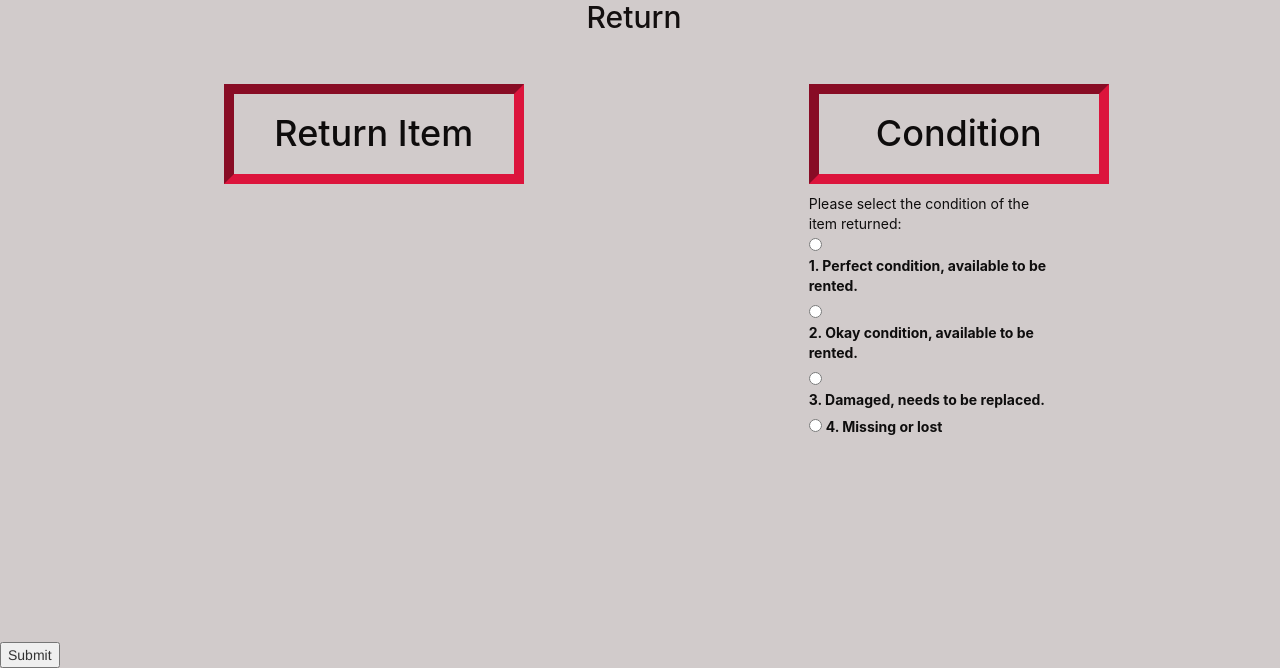
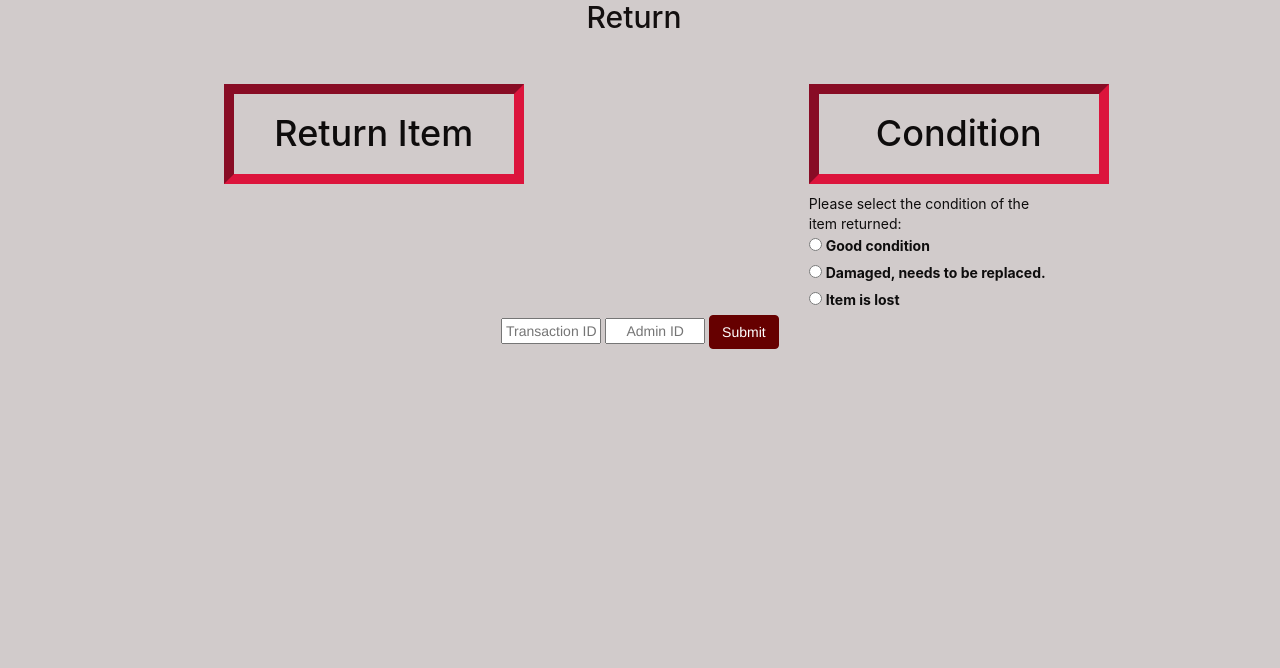
Before and after one commit to gpkeylor/CCSInventory, a PHP site: page /transaction.html in a window 1280 px wide. Shown: the part 669-1337 px from the top of the page. After the commit the page ends 1018 px from the top, so only its background shows below. Run offline with PHP 8.4, Linux system fonts and the light colour scheme.

Commit message:
first push

```diff
--- a/Client/resources/css/transaction.css
+++ b/Client/resources/css/transaction.css
@@ -165,6 +165,16 @@ li a
     font-family: -apple-system, BlinkMacSystemFont, "Segoe UI", Roboto, Helvetica, Arial, sans-serif, "Apple Color Emoji", "Segoe UI Emoji", "Segoe UI Symbol";
     text-align: center;
   }
+  #empTransactions
+  {
+    margin-top: 60px;
+  }
+
+  .center-block {
+    display: block;
+    margin-right: auto;
+    margin-left: auto;
+  }
 
   .col-xs-6{
 
@@ -189,7 +199,7 @@ li a
 .table-bordered{
     width:40%;
     background-color: white;
-    margin-top: 10px;
+    margin-top: -50px;
     margin-left: 20px;
 }
 
@@ -198,4 +208,10 @@ li a
     color: white;
     text-align: left;
     white-space: nowrap;
+    margin-top: -100px;
 }
+
+#col1
+{
+    margin-bottom: -50px;
+}
--- a/Client/resources/scripts/transaction.js
+++ b/Client/resources/scripts/transaction.js
@@ -107,6 +107,41 @@ function addCheckoutTransaction(){
     })
 }
 
+function updateTransaction(){
+    const empTransactions ="https://localhost:5001/api/transaction";
+    var transactionID= document.getElementById("edittransaction").value
+    var adminID = document.getElementById("editadministrator").value
+
+
+    fetch(empTransactions, {
+        method: "PUT",
+        headers: {
+            "Accept": 'application/json',
+            "Content-Type": 'application/json',
+        },
+        body: JSON.stringify({
+            TransactionID: transactionID,
+            ReturnAdminID: adminID,
+
+
+        })
+    })
+    .then((response)=>{
+        console.log(response)
+        checkEmployeeEligibility();
+
+    })
+}
+function updateInventoryItems()
+{
+    var conditions = document.getElementsByName('condition');
+    var condition_value;
+    for(var i = 0; i < conditions.length; i++){
+    if(conditions[i].checked){
+        condition_value = conditions[i].value;
+    }
+}
+}
 
 function displayEmployeeTransactions(){
     const empTransactions = "https://localhost:5001/api/transaction/emptransactionsreturn";
@@ -125,7 +160,7 @@ function displayEmployeeTransactions(){
                 html+= "<tr><td>" + transaction.transactionID +
                 "</td><td>" + transaction.empID + "</td>"
                 +"<td>" + transaction.itemID + "</td>"  + "<td>" + transaction.checkOutDate + "</td>"
-                + "<td>" + transaction.dueDate + "</td>" + "<td>" + transaction.checkoutAdminID + "</td>" + "<td><button>Return</button></td>"
+                + "<td>" + transaction.dueDate + "</td>" + "<td>" + transaction.checkoutAdminID + "</td>"
             }
         });
         html+= "</table>";
--- a/Client/transaction.html
+++ b/Client/transaction.html
@@ -90,31 +90,40 @@
                     <div class="col-md-6 col-centered">
                         <h1> Return Item</h1>
 
+
+                    </div>
+                    <div id="empTransactions">
+
                     </div>
                 </div>
                 <div class="col-xs-6 " id="headerwithborder">
-                    <div class="col-md-6 col-centered">
+                    <div class="col-md-6 col-centered" div id="conditions">
                         <h1>Condition</h1>
                         <p>Please select the condition of the item returned:</p>
-                            <input type="radio" id="1" name="condition" value="1">
-                            <label for="1">1. Perfect condition, available to be rented.</label><br>
-                            <input type="radio" id="2" name="condition" value="2">
-                            <label for="2">2. Okay condition, available to be rented.</label><br>
-                            <input type="radio" id="3" name="condition" value="3">
-                            <label for="3">3. Damaged, needs to be replaced.</label><br>
-                            <input type="radio" id="4" name="condition" value="4">
-                            <label for="4">4. Missing or lost</label><br>
+                            <input type="radio" name="condition" value="1-Good Condition">
+                            <label for="1">Good condition</label><br>
+                            <input type="radio" name="condition" value="2-Damaged">
+                            <label for="2">Damaged, needs to be replaced.</label><br>
+                            <input type="radio" name="condition" value="3-Item Lost">
+                            <label for="3">Item is lost </label><br>
                             </div>
+
                         </div>
                     </div>
                 </div>
             </div>
         </div>
-        <div id="empTransactions">
+        <div class="text-center text-md-left">
+            <input id="edittransaction" type="text" placeholder="Transaction ID" class="mytext" style = color:black !important;>
+            <input id="editadministrator" type="text" placeholder="Admin ID" class="mytext" style = color:black !important;>
 
+            <a class="btn btn-primary" onclick="updateTransaction()">Submit</a>
+
+
+            </div>
         </div>
-        <div class="submitbutton">
-        <button type="submit"> Submit</button>
+
+
     </div>
 
 
```
Also changed, not shown: 17 other files.
